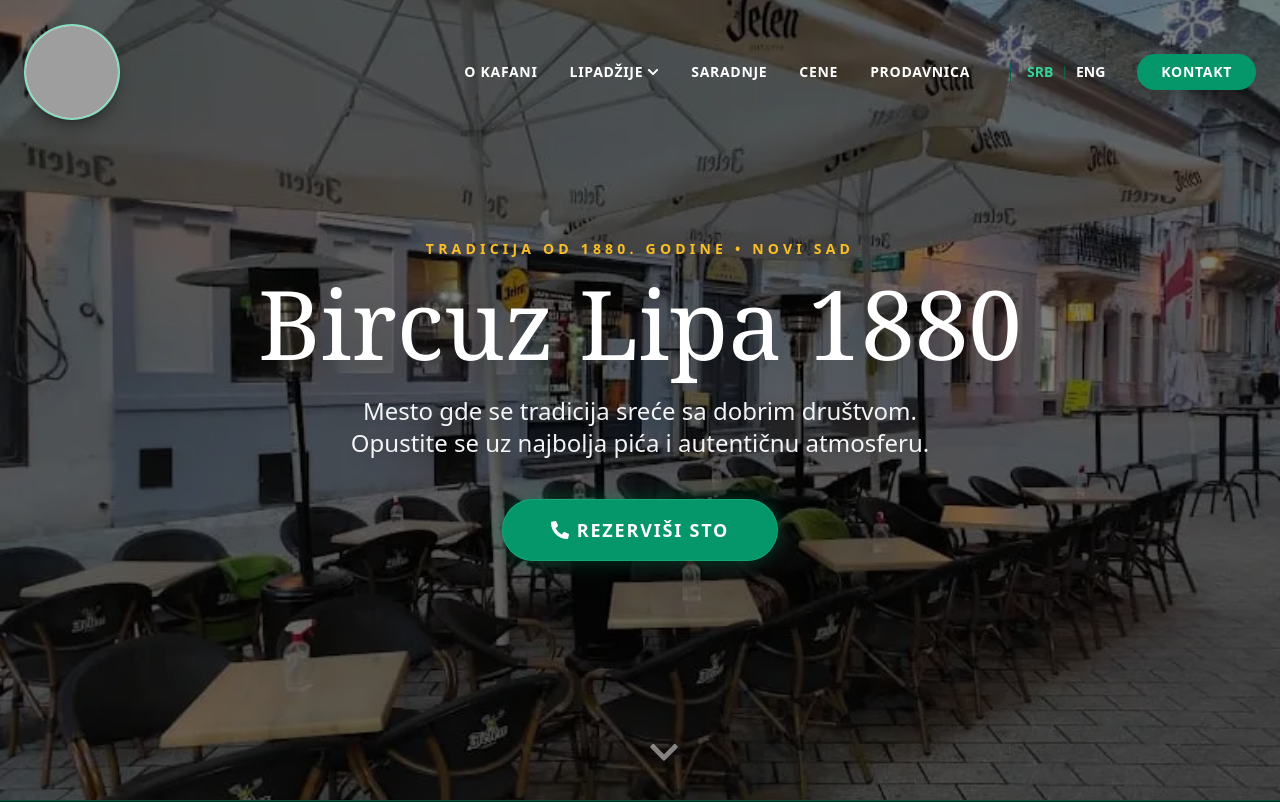
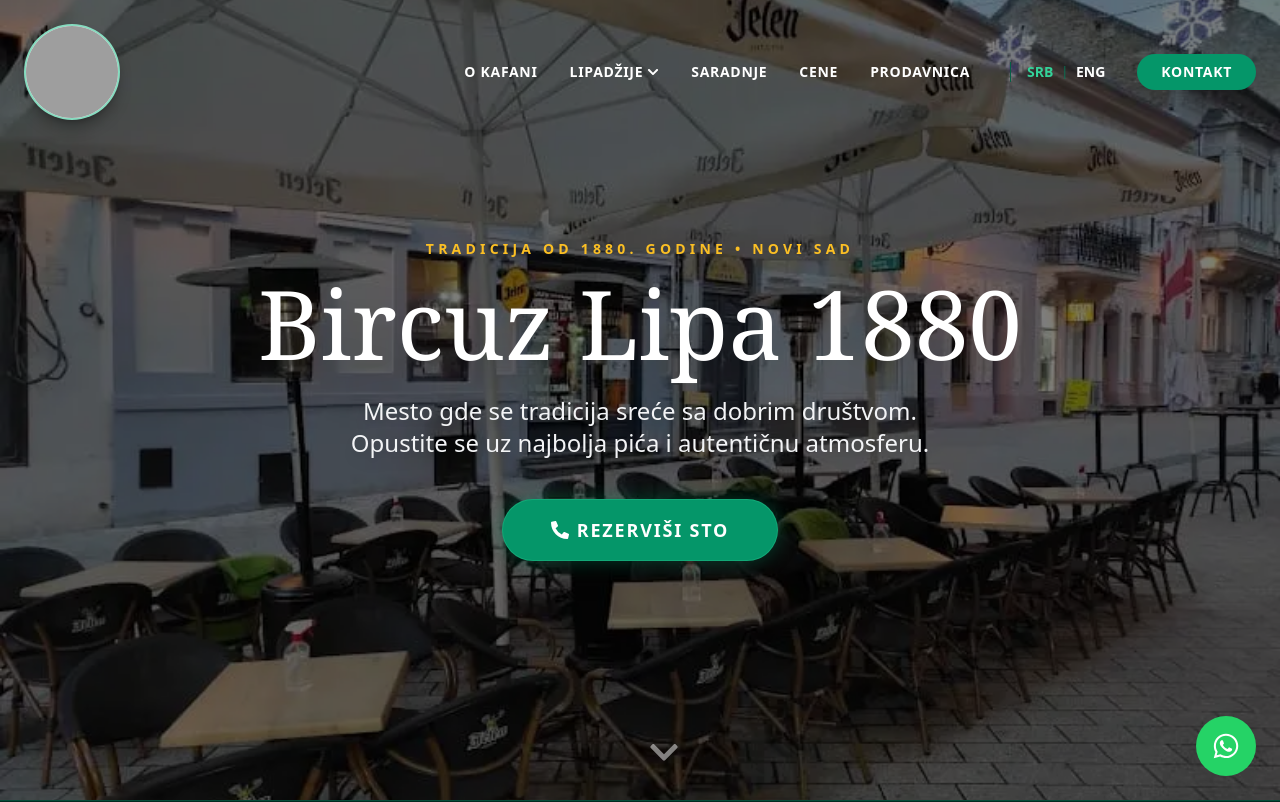
Before and after one commit to Djapedjape123/lipaBircuz, a React (Vite) app: page / in a window 1280 px wide. Shown: the top 802 px of the page. Built offline with nearby package versions, Linux system fonts and the light colour scheme; grey boxes are pictures that could not be loaded.

Commit message:
molim te dejo23

```diff
--- a/src/App.jsx
+++ b/src/App.jsx
@@ -5,6 +5,7 @@ import Footer from './components/Footer'
 import './App.css'
 import splashImage from "./assets/loder.png";
 import SEO from './components/SEO'
+import WhatsAppButton from './components/WhatsAppButton'
 
 function App() {
   const [loading, setLoading] = useState(true);
@@ -50,7 +51,7 @@ function App() {
       <Suspense fallback={<div className="min-h-screen bg-[#fdfbf7]"></div>}>
         <Outlet/>
       </Suspense>
-
+       <WhatsAppButton />
       <Footer />
       <ScrollRestoration />
     </>
--- /dev/null
+++ b/src/components/WhatsAppButton.jsx
@@ -0,0 +1,32 @@
+import React from 'react';
+import { FaWhatsapp } from 'react-icons/fa'; // Instaliraj react-icons ako nemaš
+
+const WhatsAppButton = () => {
+  // Zameni sa tvojim brojem (mora biti u formatu 381...)
+  const phoneNumber = "381612123525";
+  const message = "Zdravo, pišem vam sa sajta Bircuz Lipa. Zanima me da li imate slobodnih stolova.";
+
+  const whatsappUrl = `https://wa.me/${phoneNumber}?text=${encodeURIComponent(message)}`;
+
+  return (
+    <a
+      href={whatsappUrl}
+      target="_blank"
+      rel="noopener noreferrer"
+      className="fixed bottom-6 right-6 z-[60] bg-[#25D366] text-white p-4 rounded-full shadow-2xl hover:bg-[#128C7E] transition-all duration-300 hover:scale-110 flex items-center justify-center group"
+      aria-label="Kontaktirajte nas na WhatsApp"
+    >
+      {/* Mali tool tip koji se pojavi na hover */}
+      <span className="absolute right-16 bg-slate-900 text-white text-xs px-2 py-1 rounded opacity-0 group-hover:opacity-100 transition-opacity whitespace-nowrap pointer-events-none">
+        Da li zelite da rezervišete vaše mesto?
+      </span>
+
+      <FaWhatsapp size={28} />
+
+      {/* Efekt pulsiranja iza dugmeta */}
+      <span className="absolute inset-0 rounded-full bg-[#25D366] animate-ping opacity-30 pointer-events-none"></span>
+    </a>
+  );
+};
+
+export default WhatsAppButton;
```
